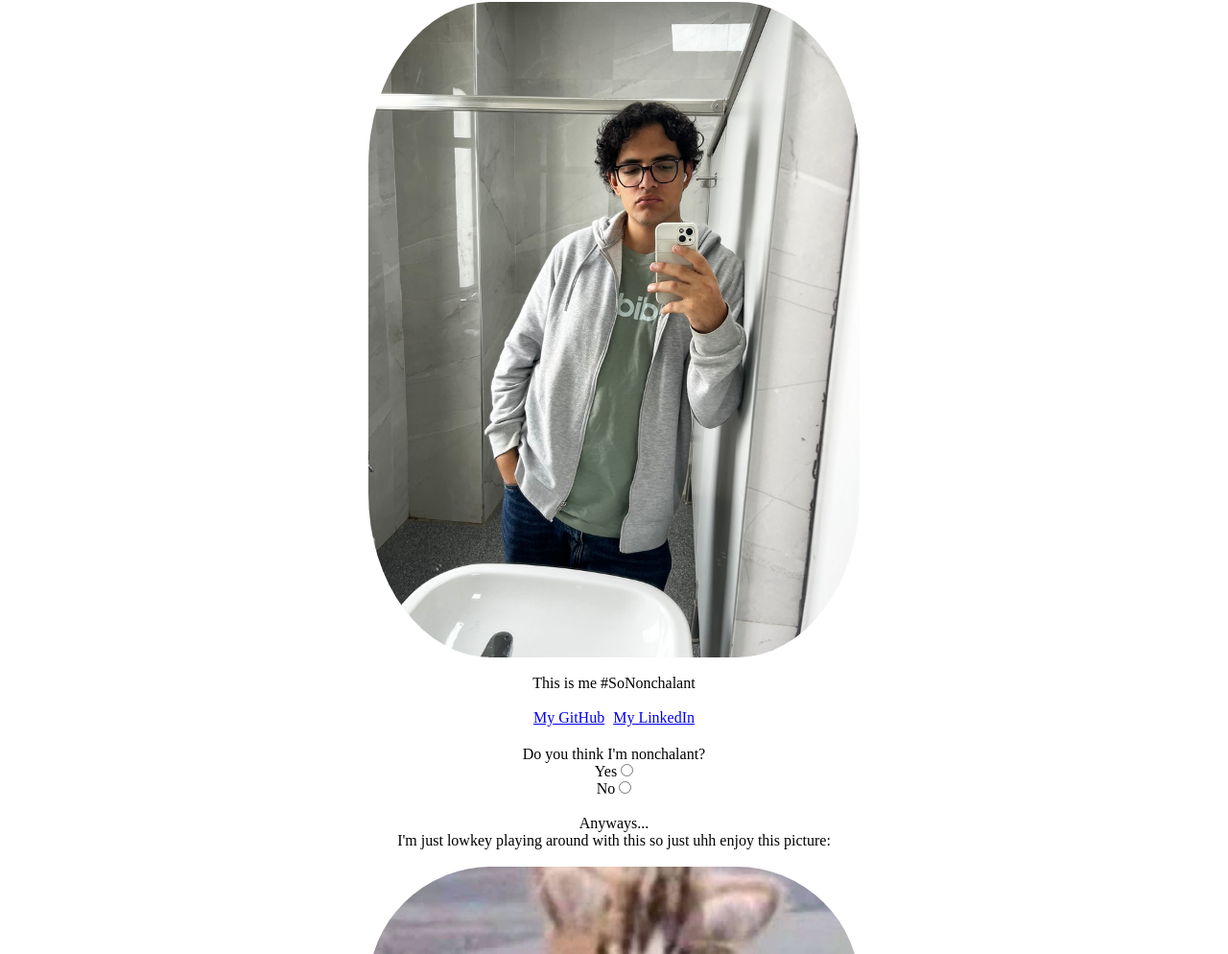
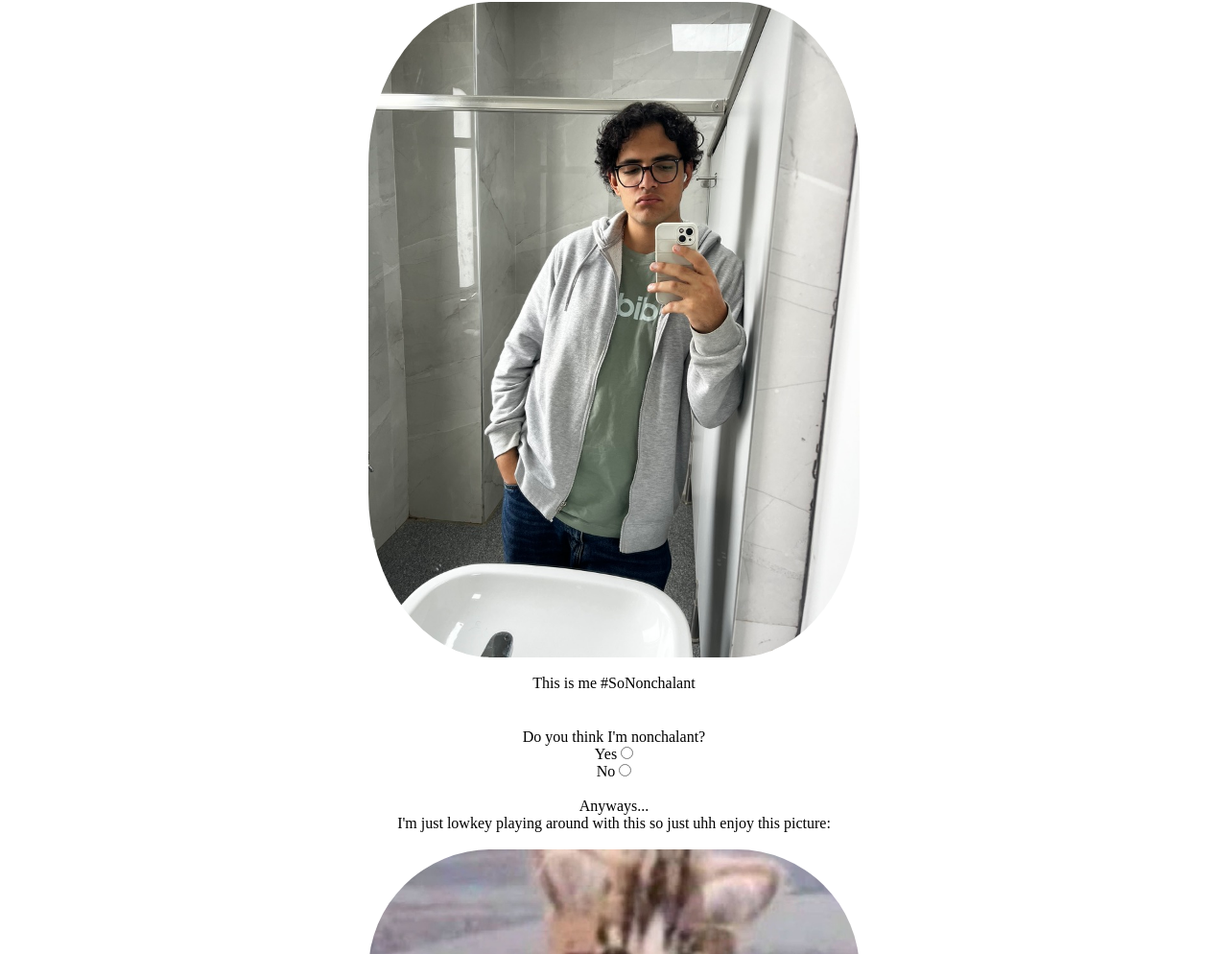
Before and after one commit to ahmed69k/MyWebsite, a plain HTML site: page index.html in a window 1280 px wide. Shown: the part 106-1100 px from the top of the page at 96% size. Drawn offline with Linux system fonts and the light colour scheme.

Commit message:
Update index.html

```diff
--- a/index.html
+++ b/index.html
@@ -23,10 +23,6 @@
     <div style="text-align: center;">
         <label>This is me #SoNonchalant</label><br><br>
 
-        <a style= "margin-right: 5px;"href="https://github.com/Ahmed69k/" target="_blank">My GitHub</a>
-
-        <a href="https://www.linkedin.com/in/ahmed-assem-182b49327/" target="_blank">My LinkedIn</a>
-
         <div style="height: 20px;"> </div>
 
         <label> Do you think I'm nonchalant? </label><br>
```
